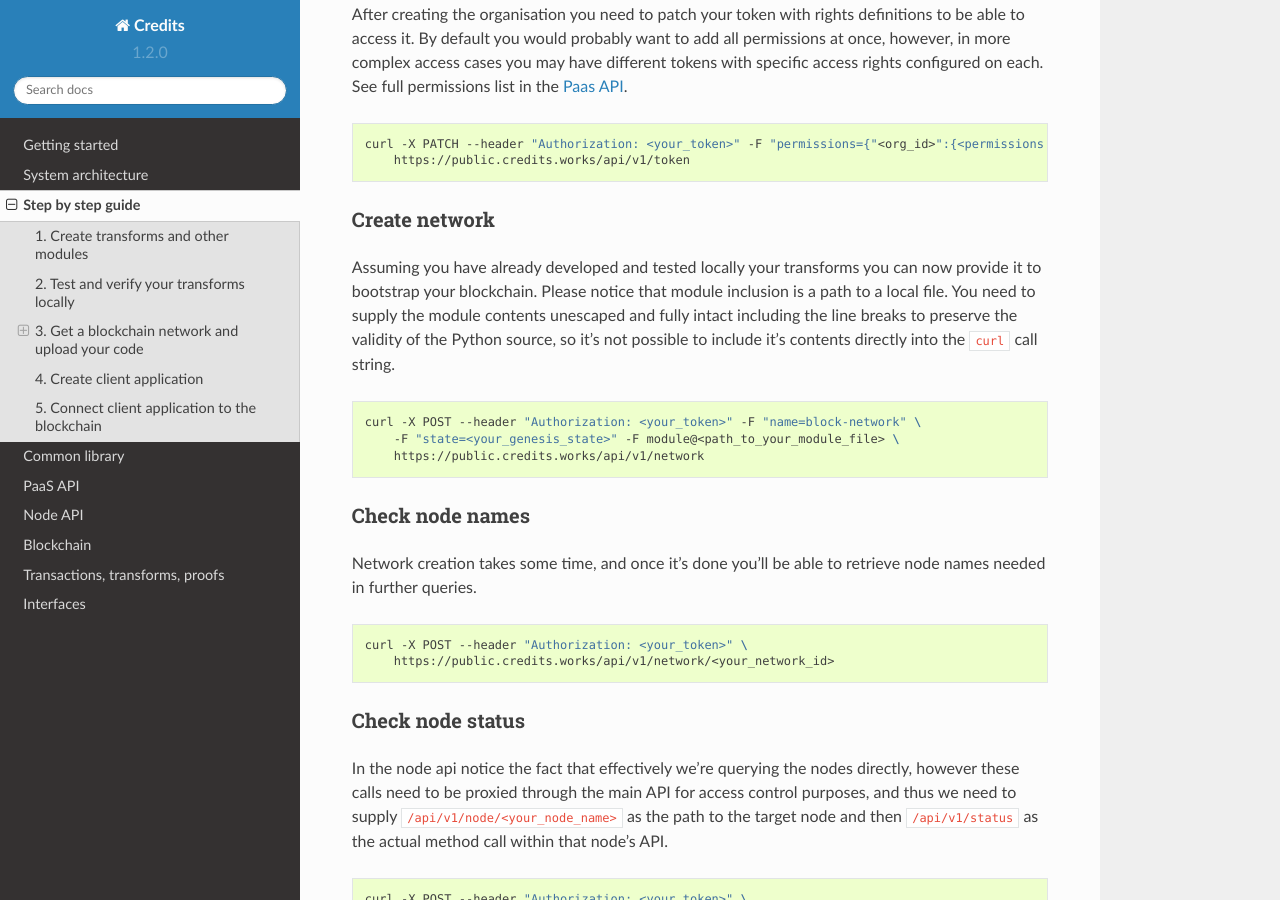
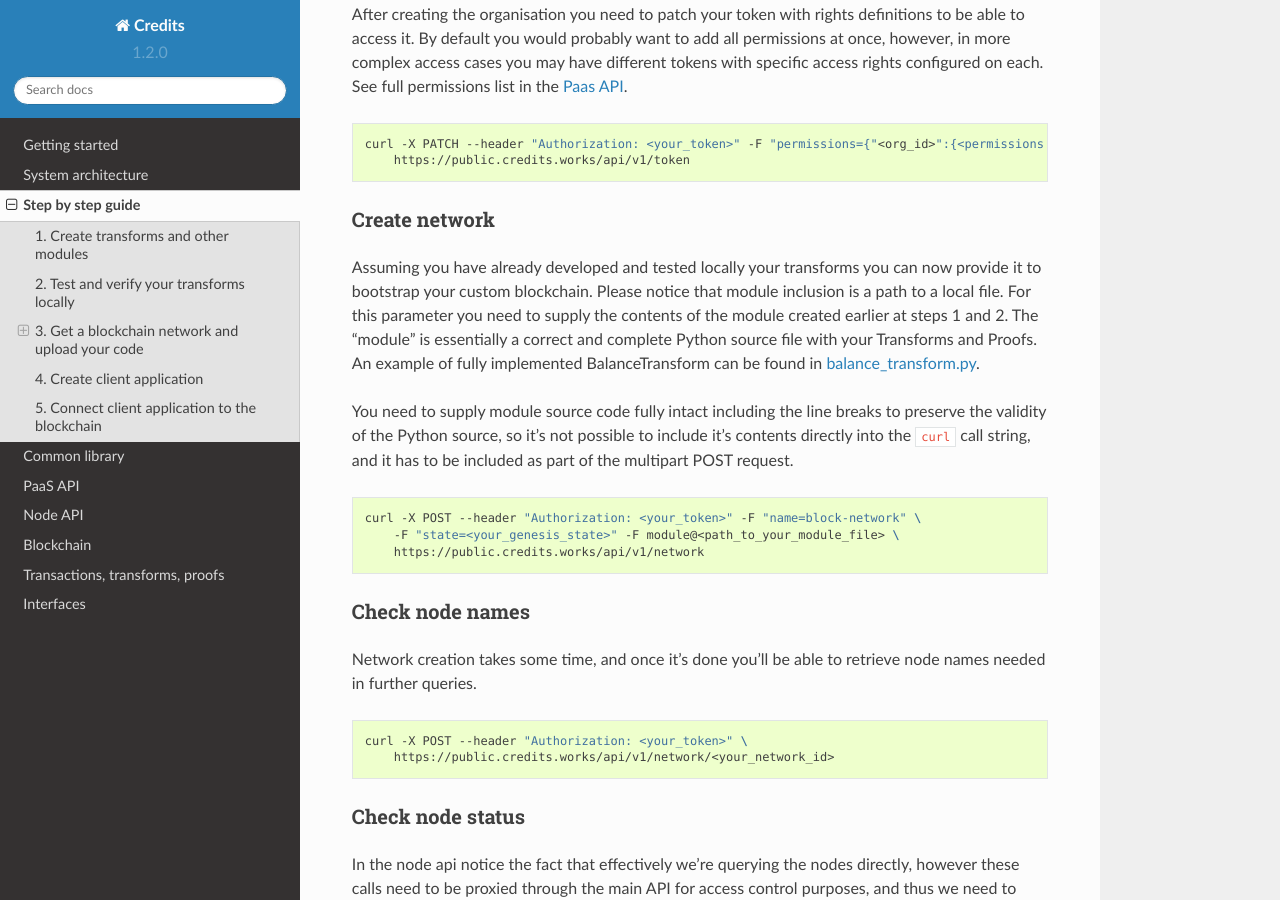
Before and after one commit to voodoo12345/credits-docs, a Sphinx documentation site: the page built from source/step_by_step.rst, in a window 1280 px wide and 900 px high, scrolled down 2734 px. Built offline with Sphinx 7.4.7 and the Read the Docs theme 2.0.0, drawn with Linux system fonts in a browser that asks for light colours.

Commit message:
- updated text for network creation with example reference

```diff
--- a/source/step_by_step.rst
+++ b/source/step_by_step.rst
@@ -161,17 +161,25 @@ Create network
 --------------
 
 Assuming you have already developed and tested locally your transforms
-you can now provide it to bootstrap your blockchain. Please notice that module
-inclusion is a path to a local file. You need to supply the module contents unescaped
-and fully intact including the line breaks to preserve the validity of the
-Python source, so it's not possible to include it's contents directly into
-the ``curl`` call string.
+you can now provide it to bootstrap your custom blockchain. Please notice
+that module inclusion is a path to a local file. For this parameter you need to
+supply the contents of the module created earlier at steps 1 and 2.
+The "module" is essentially a correct and complete Python source file
+with your Transforms and Proofs. An example of fully implemented BalanceTransform
+can be found in balance_transform.py_.
+
+You need to supply module source code fully intact including the line breaks
+to preserve the validity of the Python source, so it's not possible to include
+it's contents directly into the ``curl`` call string, and it has to be
+included as part of the multipart POST request.
 
 .. code-block:: bash
 
     curl -X POST --header "Authorization: <your_token>" -F "name=block-network" \
         -F "state=<your_genesis_state>" -F module@<path_to_your_module_file> \
         https://public.credits.works/api/v1/network
+
+.. _balance_transform.py: https://github.com/CryptoCredits/credits-common/blob/develop/examples/balance_transform.py
 
 Check node names
 ----------------
```
